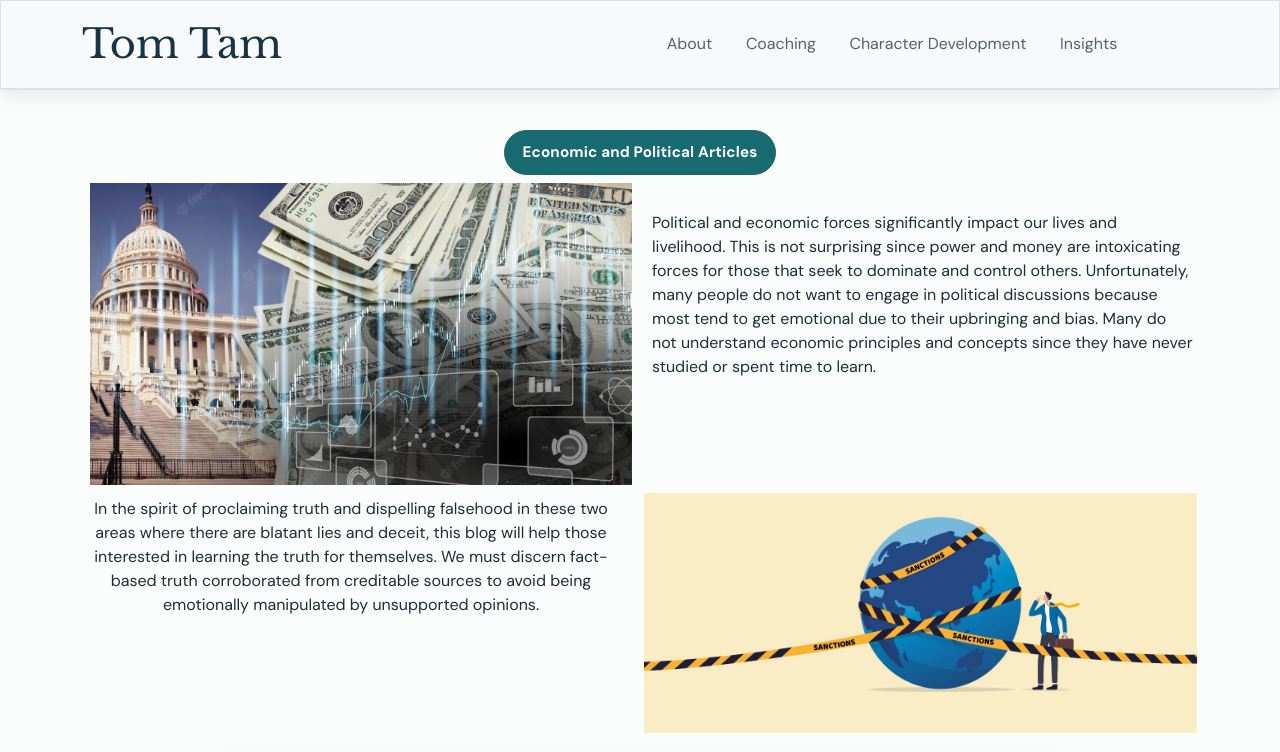
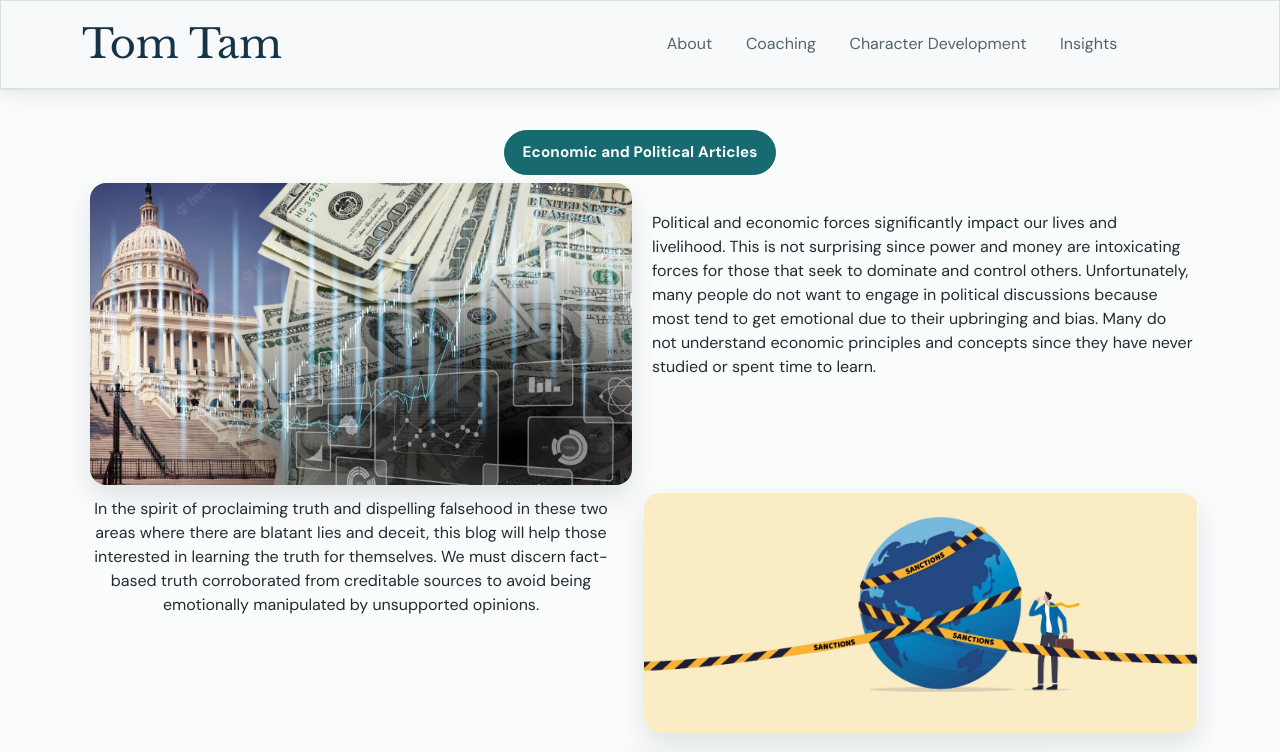
Before and after one commit to Tom-Tam-Site/frontend, a React (Create React App) app: page /news in a window 1280 px wide. Shown: the top 752 px of the page. Built offline with nearby package versions, Linux system fonts and the light colour scheme.

Commit message:
Refine image presentation and motion

```diff
--- a/src/App.css
+++ b/src/App.css
@@ -149,6 +149,51 @@ button:focus-visible,
   text-decoration: underline;
 }
 
+.visual-asset {
+  border-radius: 1rem;
+  box-shadow: 0 12px 28px rgba(23, 52, 71, 0.13);
+  transition: transform 220ms ease, box-shadow 220ms ease;
+}
+
+.visual-asset:hover {
+  transform: translateY(-4px) scale(1.01);
+  box-shadow: 0 18px 34px rgba(23, 52, 71, 0.18);
+}
+
+.principle img {
+  border-radius: 1rem;
+  transition: transform 220ms ease;
+}
+
+.principle:hover img {
+  transform: scale(1.015);
+}
+
+@media (prefers-reduced-motion: no-preference) {
+  .visual-asset {
+    animation: image-rise 700ms ease both;
+  }
+}
+
+@keyframes image-rise {
+  from { opacity: 0; transform: translateY(10px); }
+  to { opacity: 1; transform: translateY(0); }
+}
+
+@media (prefers-reduced-motion: reduce) {
+  *, *::before, *::after {
+    animation-duration: 0.01ms !important;
+    animation-iteration-count: 1 !important;
+    scroll-behavior: auto !important;
+    transition-duration: 0.01ms !important;
+  }
+
+  .visual-asset:hover,
+  .principle:hover img {
+    transform: none;
+  }
+}
+
 @media (max-width: 768px) {
   .App {
     padding: 1.5rem 0.75rem 3rem;
--- a/src/pages/about/overview/overview.js
+++ b/src/pages/about/overview/overview.js
@@ -10,7 +10,7 @@ const Overview = () => (
   <div className="overview">
     <div className="text-center row">
       <div className="">
-        <img src={imgSrc} alt="profile" className="profile img-fluid" />
+        <img src={imgSrc} alt="Tom Tam" className="profile img-fluid visual-asset" />
       </div>
       <div className="col">
         <h2 className="mt-4 title">About Tom Tam</h2>
--- a/src/pages/about/professional-qualifications/professional-qualifications.js
+++ b/src/pages/about/professional-qualifications/professional-qualifications.js
@@ -43,7 +43,7 @@ const ProfessionalQualifications = () => (
         </div>
       </div>
       <div className="col-lg text-center d-flex align-items-center justify-content-center experience">
-        <img src="/images/experience.png" className="img-fluid" alt="Tom Tam's professional experience" />
+        <img src="/images/experience.png" className="img-fluid visual-asset" alt="Tom Tam's professional experience" />
       </div>
     </div>
     <div className="paragraph">
--- a/src/pages/about/testimonials/person/person.js
+++ b/src/pages/about/testimonials/person/person.js
@@ -11,7 +11,7 @@ const Person = (props) => (
     <div className="person row">
       <div className="">
         <img
-          className="testimonials-picture profile"
+          className="testimonials-picture profile visual-asset"
           src={props.img}
           alt={props.name}
         />
--- a/src/pages/news/news.js
+++ b/src/pages/news/news.js
@@ -20,7 +20,7 @@ const News = () => (
     <div className="row p-2">
       <div className="text-center principle-img col-lg">
         <img
-          className="img-fluid news-image"
+          className="img-fluid news-image visual-asset"
           src="images/news/economic.png"
           alt="tam-principle"
         />
@@ -59,7 +59,7 @@ const News = () => (
         .
       </div>
       <div className="col-lg">
-        <img src="images/news/news2.png" className="img-fluid news-image" alt="News and analysis" />
+        <img src="images/news/news2.png" className="img-fluid news-image visual-asset" alt="News and analysis" />
       </div>
     </div>
 
--- a/src/pages/spirituality/purpose/purpose.js
+++ b/src/pages/spirituality/purpose/purpose.js
@@ -5,7 +5,7 @@ const Purpose = () => (
   <div className="purpose">
     <div className="row pt-5">
       <div className="col-lg">
-        <img src="images/spiritual/baby2.png" className="img-fluid" alt="A child representing the beginning of life" />
+        <img src="images/spiritual/baby2.png" className="img-fluid visual-asset" alt="A child representing the beginning of life" />
       </div>
       <div className="col-lg pt-5">
         <p className="pt-3 paragraph">
@@ -39,7 +39,7 @@ const Purpose = () => (
         </p>
       </div>
       <div className="col-lg">
-        <img src="images/spiritual/family.png" className="img-fluid" alt="A family representing enduring relationships" />
+        <img src="images/spiritual/family.png" className="img-fluid visual-asset" alt="A family representing enduring relationships" />
       </div>
     </div>
     <div className="paragraph">
```
